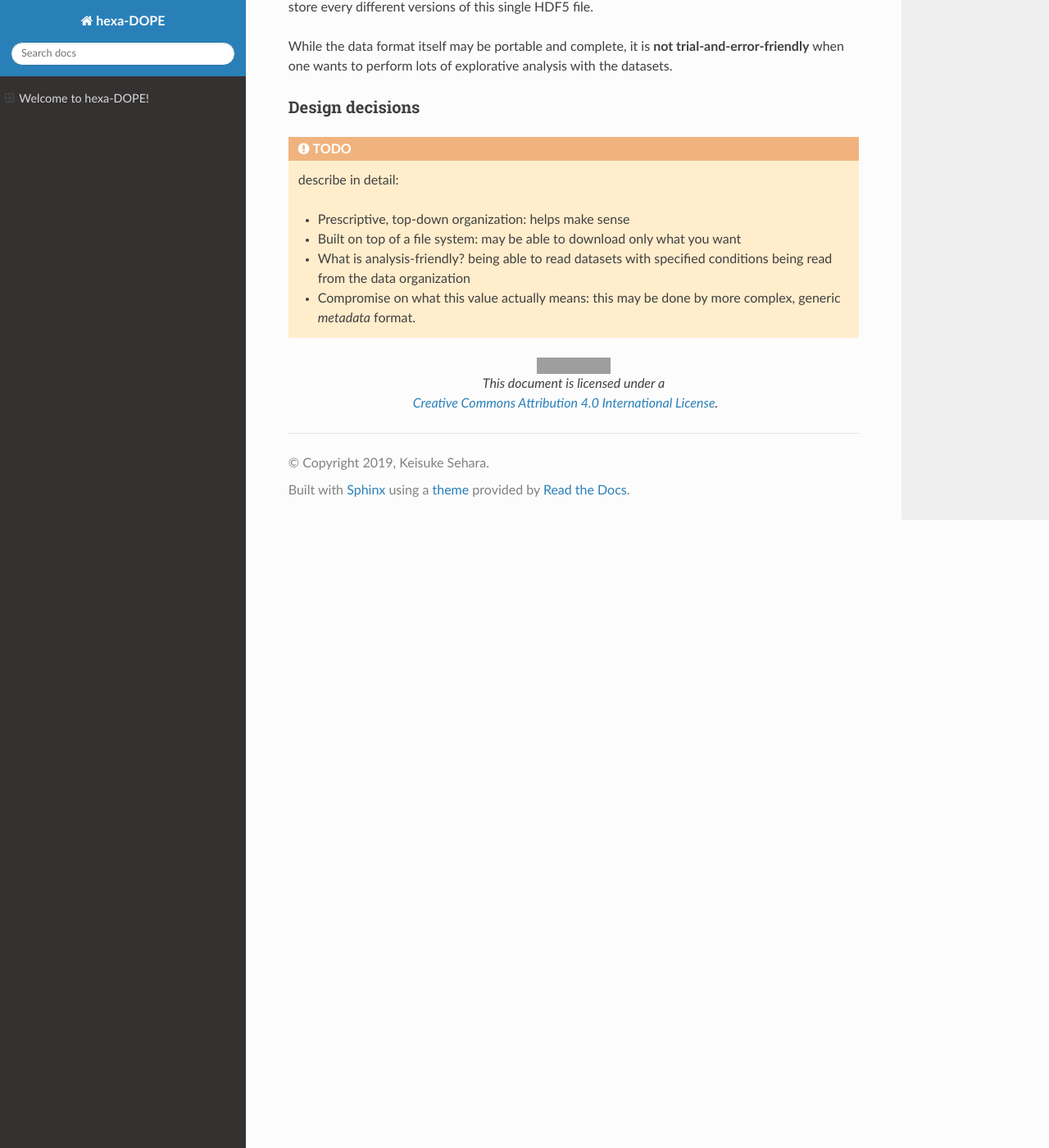
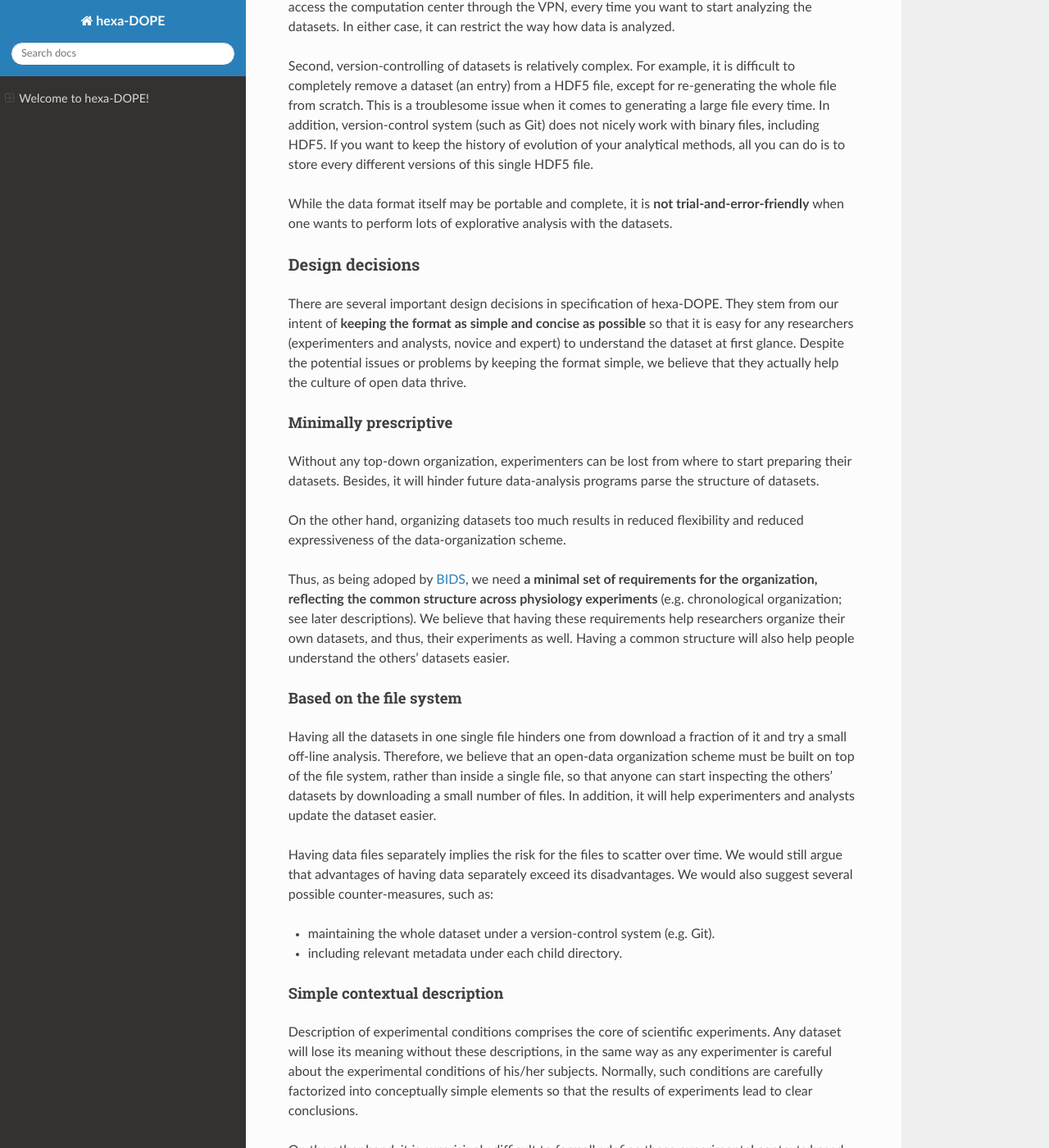
Before and after one commit to gwappa/hexa-DOPE, a Sphinx documentation site: the page built from docs/source/index.rst, in a window 1280 px wide and 1400 px high, scrolled down 5721 px. Shown: the whole window at 82% size. Built offline with Sphinx 7.4.7 and the Read the Docs theme 2.0.0, drawn with Linux system fonts in a browser that asks for light colours; some of the changed text lies outside the part shown; grey boxes are pictures that could not be loaded.

Commit message:
add design decisions

```diff
--- a/docs/source/index.rst
+++ b/docs/source/index.rst
@@ -40,17 +40,21 @@ As a consequence, data files can get scattered over time, with an ad-hoc naming
 that "works well for a person", using yet-to-be-defined data structures.
 
 Here, we set the aims of defining hexa-DOPE as generation of an open, generic data structure,
-such that:
+such that it:
 
-1. **It makes sense to as many people as possible.**
-2. **It uses open format for its data files.**
-3. **It can be read and written easily by computer softwares.**
-4. **It can be seamlessly integrated with analytical procedures.**
+1. **helps experimenters organize their own datasets.**
+2. **helps analysts perform their analytical procedures.**
+3. **helps researchers understand the others' datasets.**
+4. **can be read and written by as many programs as possible.**
+5. **can be modular, being able to be adopted partially.**
+6. **allows imperfection of everybody involved.**
 
 As such, it may potentially be used as a foundation for open-data physiology.
 
 Related work
 ^^^^^^^^^^^^^
+
+.. _BIDS:
 
 Brain-Imaging Data Structure (BIDS)
 ....................................
@@ -227,16 +231,86 @@ when one wants to perform lots of explorative analysis with the datasets.
 Design decisions
 ^^^^^^^^^^^^^^^^^
 
-.. admonition:: TODO
+There are several important design decisions in specification of hexa-DOPE.
+They stem from our intent of **keeping the format as simple and concise as possible**
+so that it is easy for any researchers (experimenters and analysts, novice and expert)
+to understand the dataset at first glance.
+Despite the potential issues or problems by keeping the format simple, we believe
+that they actually help the culture of open data thrive.
 
-    describe in detail:
+Minimally prescriptive
+.......................
 
-    - Prescriptive, top-down organization: helps make sense
-    - Built on top of a file system: may be able to download only what you want
-    - What is analysis-friendly? being able to read datasets with specified conditions
-      being read from the data organization
-    - Compromise on what this value actually means: this may be done by more
-      complex, generic *metadata* format.
+Without any top-down organization, experimenters can be lost from where to
+start preparing their datasets. Besides, it will hinder future data-analysis
+programs parse the structure of datasets.
+
+On the other hand, organizing datasets too much results in reduced flexibility
+and reduced expressiveness of the data-organization scheme.
+
+Thus, as being adoped by :ref:`BIDS <BIDS>`, we need **a minimal set of
+requirements for the organization, reflecting the common structure across
+physiology experiments** (e.g. chronological organization; see later descriptions).
+We believe that having these requirements help researchers organize their
+own datasets, and thus, their experiments as well.
+Having a common structure will also help people understand the others' datasets easier.
+
+Based on the file system
+.........................
+
+Having all the datasets in one single file hinders one from download a fraction of it
+and try a small off-line analysis. Therefore, we believe that an open-data
+organization scheme must be built on top of the file system, rather than inside a
+single file, so that anyone can start inspecting the others' datasets by downloading
+a small number of files. In addition, it will help experimenters and analysts
+update the dataset easier.
+
+Having data files separately implies the risk for the files to scatter over time.
+We would still argue that advantages of having data separately exceed its disadvantages.
+We would also suggest several possible counter-measures, such as:
+
+- maintaining the whole dataset under a version-control system (e.g. Git).
+- including relevant metadata under each child directory.
+
+Simple contextual description
+..............................
+
+Description of experimental conditions comprises the core of scientific experiments.
+Any dataset will lose its meaning without these descriptions, in the same way
+as any experimenter is careful about the experimental conditions of his/her subjects.
+Normally, such conditions are carefully factorized into conceptually simple elements
+so that the results of experiments lead to clear conclusions.
+
+On the other hand, it is surprisingly difficult to formally define these experimental
+contexts based on well-defined vocabulary (cf. `Zehl et al., 2016 Front Neuroinform`_
+for an example; see the figure below). Even a simple experiment is based on a
+lot of contextual information: what species and/or strains were used for the study,
+what type of procedures were performed in what order, how stimuli were presented
+to the subjects, and what type of responses from the subjects were recorded using
+what configurations and wirings etc. Formal definition of a set of experimental conditions
+means in reality to describe the experiment as a whole. For the time being,
+it is a very difficult (if not impossible) work to achieve.
+
+.. figure:: /_static/images/ref/Zehl2016fninf.jpg
+    :scale:    50%
+    :align:    center
+    :figwidth: 80%
+
+    **Figure 6. An attempt to describe the context of an experiment.**
+    Note how much information is required to describe a (relatively simple)
+    physiology experiment.
+    The figure is translated from `Zehl et al., 2016 Front Neuroinform`_.
+
+Recognizing the difficulty of describing all the connotations behind the experimental context,
+we decided to **refer to experimental conditions by using abstract keywords** that may not be so
+well-defined (albeit professionally adopted). This approach is better for experimenters
+as this is exactly how they think of their experimental conditions.
+Our approach will still lack a proper definition of what these abstract terms mean
+(in a sense a program would "understand"), and we have to wait for another generic solution
+that subsumes the hexa-DOPE format, and efficiently describes the whole experimental context
+at the same time.
+
+.. _Zehl et al., 2016 Front Neuroinform: https://doi.org/10.3389/fninf.2016.00026
 
 
 .. figure:: https://i.creativecommons.org/l/by/4.0/88x31.png
```
Also changed, not shown: docs/source/_static/images/ref/Zehl2016fninf.jpg (added).
